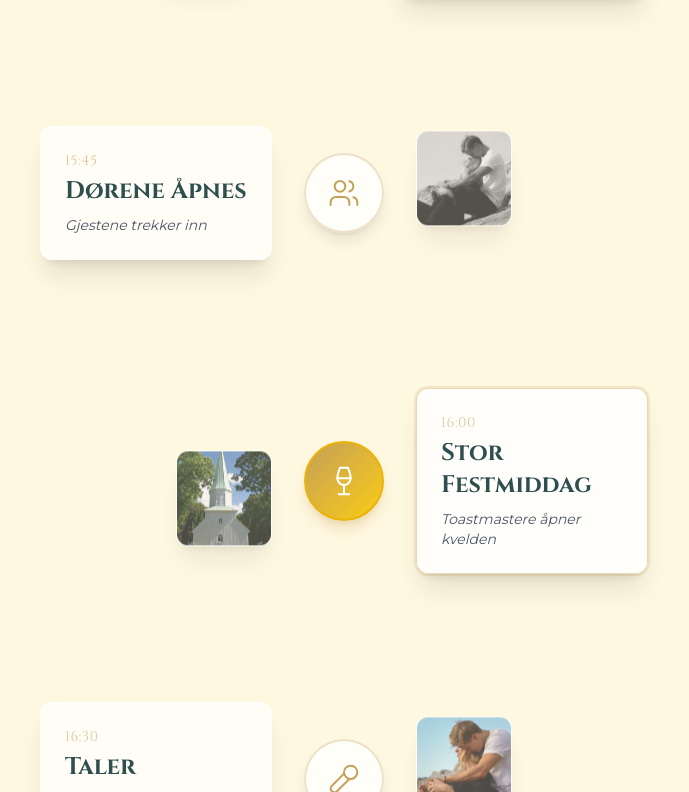
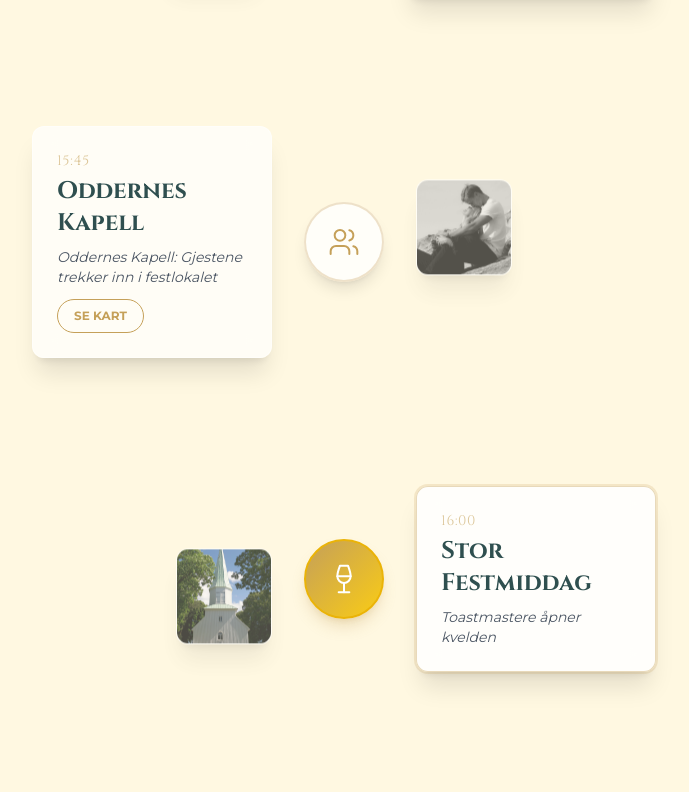
Before and after one commit to danielberling-db/bryllup-final, a React (Vite) app: page / in a window 1280 px wide. Shown: the part 3068-3860 px from the top of the page, without its empty margins (296-985 px from the left). Built offline with nearby package versions, Linux system fonts and the light colour scheme.

Commit message:
Oppdatert program: 15:45, kortet ned tekst og lagt til SE KART

```diff
--- a/src/components/Timeline.jsx
+++ b/src/components/Timeline.jsx
@@ -8,7 +8,7 @@ gsap.registerPlugin(ScrollTrigger);
 const events = [
   { time: "14:30", title: "Vielse", desc: "Oddernes Kirke", side: "right", highlight: true, icon: Heart },
   { time: "15:15", title: "Felles fotografering", desc: "Familie og venner", side: "left", icon: Camera },
-  { time: "15:45", title: "Dørene Åpnes", desc: "Gjestene trekker inn", side: "right", icon: Users },
+  { time: "15:45", title: "Oddernes Kapell", desc: "Oddernes Kapell: Gjestene trekker inn i festlokalet", side: "right", icon: Users },
   { time: "16:00", title: "Stor Festmiddag", desc: "Toastmastere åpner kvelden", side: "left", highlight: true, icon: Wine },
   { time: "16:30", title: "Taler", desc: "Kveldens første runde med gode ord", side: "right", icon: Mic2 },
   { time: "17:00", title: "Leker", desc: "Aktiviteter som løser opp stemningen", side: "left", icon: Sparkles },
@@ -191,6 +191,18 @@ const Timeline = () => {
                       <p className="text-gray-600 font-montserrat text-sm italic">
                         {evt.desc}
                       </p>
+                      {evt.title === 'Oddernes Kapell' && (
+                        <div className="mt-3">
+                          <a
+                            href="https://www.google.com/maps/search/?api=1&query=Oddernes+kapell+Jegersbergveien+6+Kristiansand&query_place_id=ChIJn870cQADOEYR6Gk_ZE_KOzM"
+                            target="_blank"
+                            rel="noopener noreferrer"
+                            className="inline-block px-4 py-2 text-xs font-montserrat font-semibold rounded-full border border-antique-gold text-antique-gold hover:bg-antique-gold hover:text-white transition-all duration-300"
+                          >
+                            SE KART
+                          </a>
+                        </div>
+                      )}
                     </div>
                   </div>
 
```
